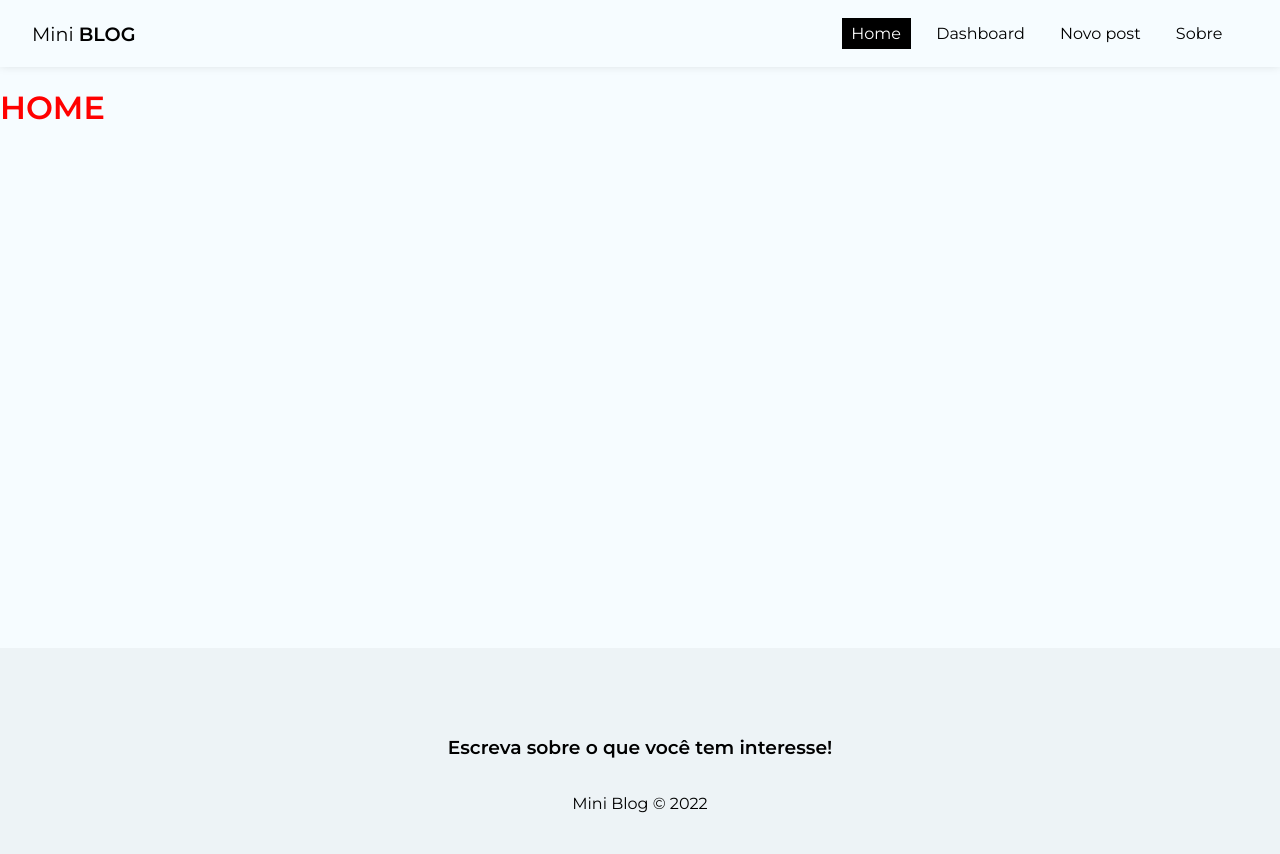
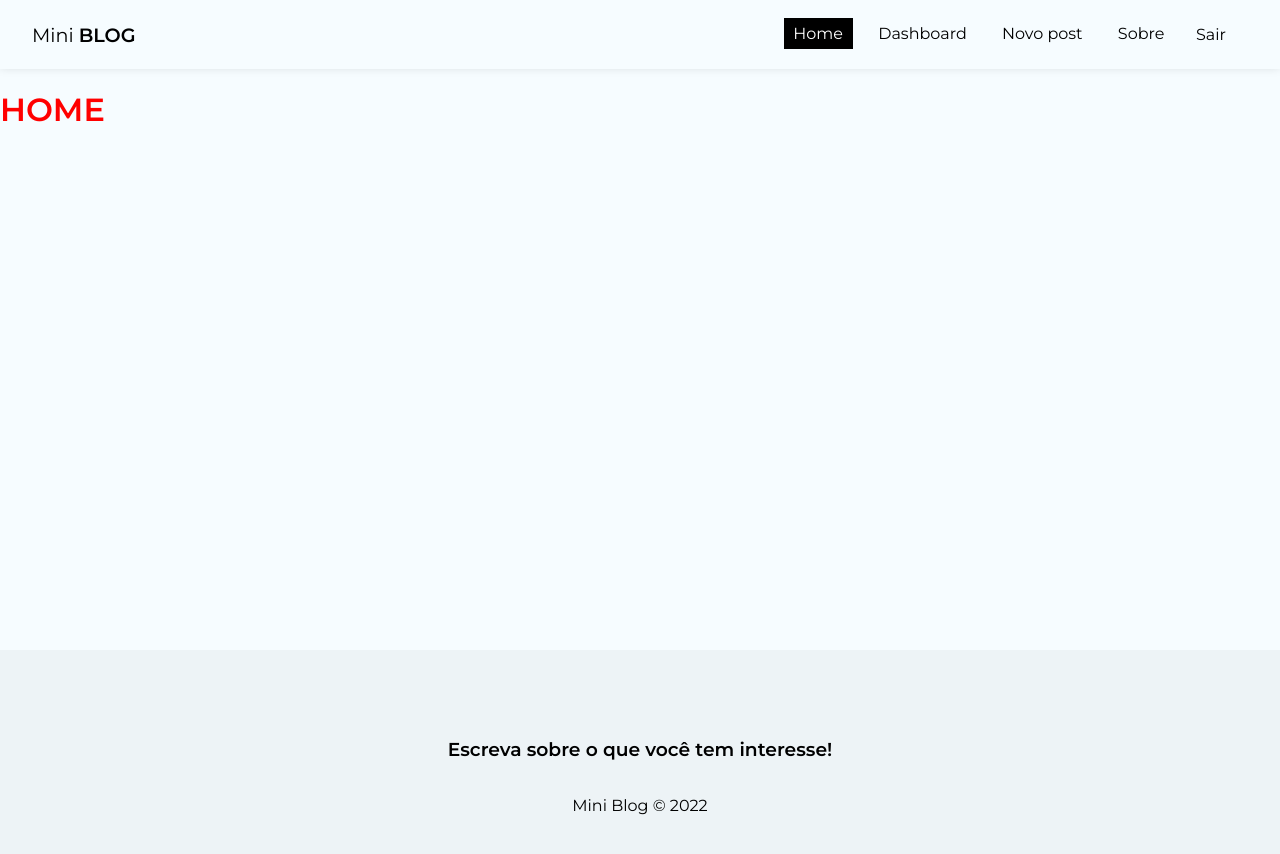
Before and after one commit to castrintt/mini-blog, a React (Vite) app in the folder blog/: page / in a window 1280 px wide. Shown: the top 854 px of the page. Built offline with nearby package versions, Linux system fonts and the light colour scheme; no server answers; sample sign-in values are in the browser's storage.

Commit message:
[add] logout logic

```diff
--- a/blog/src/components/navbar/NavBar.jsx
+++ b/blog/src/components/navbar/NavBar.jsx
@@ -9,10 +9,12 @@
 
 // css
 import styles from "./NavBar.module.css";
+import { useEffect } from "react";
 
 const Navbar = () => {
 
   const { user } = useAuthValue()
+  const { logout } = useAuthentication()
 
 
   return (
@@ -79,6 +81,17 @@
             Sobre
           </NavLink>
         </li>
+        {user &&
+          <>
+            <li>
+              <button
+                onClick={logout}
+              >
+                Sair
+              </button>
+            </li>
+          </>
+        }
       </ul>
     </nav>
   );
--- a/blog/src/hooks/useAuthentication.jsx
+++ b/blog/src/hooks/useAuthentication.jsx
@@ -8,7 +8,7 @@
     signOut
 } from 'firebase/auth'
 
-import {useState, useEffect} from 'react'
+import { useState, useEffect } from 'react'
 
 export const useAuthentication = () => {
     const [error, setError] = useState(null)
@@ -21,18 +21,20 @@
     const auth = getAuth()
 
     function checkIfIsCancelled() {
-        if (cancelled){
+        if (cancelled) {
             return
         }
     }
 
-    async function createUser (data){
+
+    // register
+    async function createUser(data) {
         checkIfIsCancelled()
 
         setLoading(true)
         setError(null)
 
-        try{
+        try {
             const { user } = await createUserWithEmailAndPassword(
                 auth,
                 data.email,
@@ -40,38 +42,49 @@
             )
 
             await updateProfile(user, {
-                displayName:data.displayName
+                displayName: data.displayName
             })
             setLoading(false)
 
             return user
 
-        }catch(error) {
+        } catch (error) {
             console.log(error.message)
             console.log(typeof error.message)
 
 
-            if(error.message.includes('Password')){
+            if (error.message.includes('Password')) {
                 setError('A senha deve ter ao menos 6 caracteres.')
                 setLoading(false)
-            }else if (error.message.includes('email-already-in-use')){
+            } else if (error.message.includes('email-already-in-use')) {
                 setError('E-mail ja cadastrado.')
                 setLoading(false)
-            }else{
+            } else {
                 setError('Ocorreu um erro, por favor tente novamente mais tarde.')
                 setLoading(false)
             }
         }
     }
 
+    //logout
+
+    const logout = () => {
+
+        checkIfIsCancelled()
+        signOut(auth)
+
+    }
+
     useEffect(() => {
         return () => setCancelled(true)
-    },[])
+    }, [])
 
     return {
         auth,
         createUser,
         error,
         loading,
+        logout,
+
     }
 }
```
